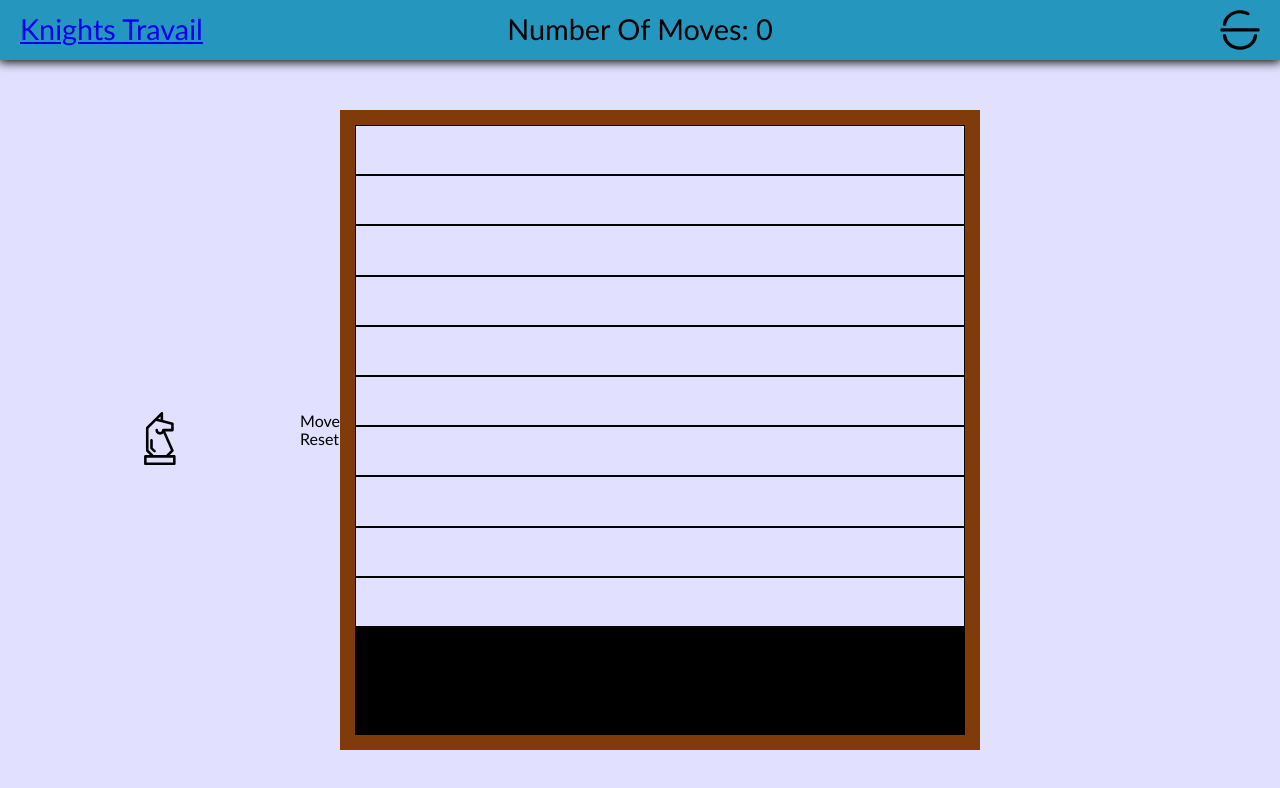
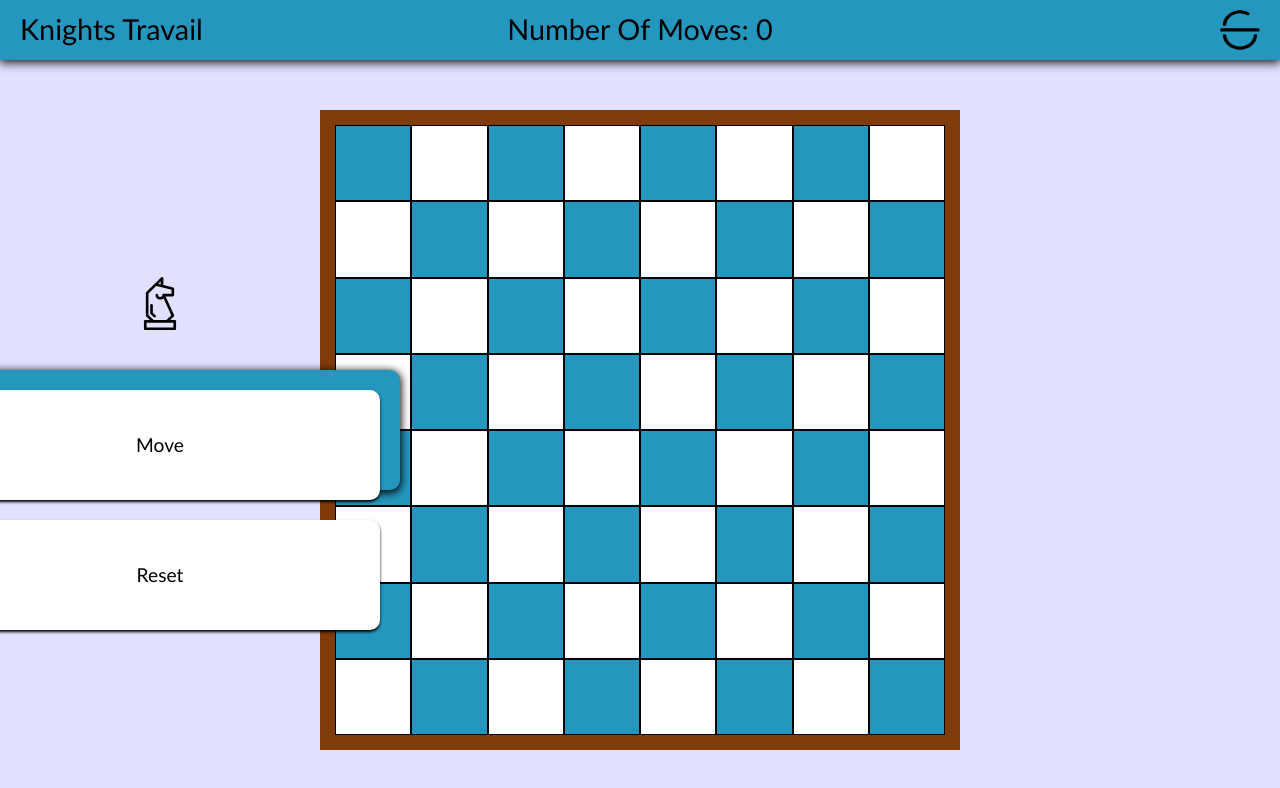
Before and after one commit to grazomarin/knights-travails, a React (Vite) app: page / in a window 1280 px wide. Shown: the top 788 px of the page. Built offline with nearby package versions, Linux system fonts and the light colour scheme.

Commit message:
feat: move board cell styling to Cell.jsx, add styling to link and knight-cont

```diff
--- a/package.json
+++ b/package.json
@@ -1,6 +1,6 @@
 {
 	"scripts": {
-		"start": "vite",
+		"dev": "vite",
 		"build": "vite build",
 		"preview": "vite preview",
 		"deploy": "gh-pages -d build"
@@ -61,7 +61,7 @@
 		"eslint": "^8.30.0",
 		"gh-pages": "^4.0.0",
 		"prettier": "^2.8.1",
-		"sass": "^1.57.1",
+		"sass": "^1.58.3",
 		"uniqid": "^5.4.0",
 		"vite": "^4.1.4"
 	}
--- a/src/components/Cell.jsx
+++ b/src/components/Cell.jsx
@@ -6,6 +6,17 @@ const Cell = ({ coords, handleDrop, id, children }) => {
 			className={`cell ${coords.y}-${coords.x}`}
 			onDragOver={(e) => e.preventDefault()}
 			onDrop={(e) => handleDrop(e, id)}
+			style={{
+				backgroundColor: `${
+					coords.y % 2
+						? coords.x % 2
+							? 'rgb(37, 150, 190)'
+							: 'rgb(255, 255, 255)'
+						: coords.x % 2
+						? 'rgb(255, 255, 255)'
+						: 'rgb(37, 150, 190)'
+				}`,
+			}}
 		>
 			{children}
 		</div>
--- a/src/styles/index.scss
+++ b/src/styles/index.scss
@@ -30,6 +30,15 @@ html {
 		justify-self: left;
 	}
 
+	a {
+		color: black;
+		text-decoration: none;
+
+		&:hover {
+			color: black;
+		}
+	}
+
 	.logo {
 		justify-self: right;
 		aspect-ratio: 1/1;
@@ -40,37 +49,19 @@ html {
 
 .board {
 	display: grid;
-	grid-template-rows: repeat(10, 1fr);
+	grid-template: repeat(8, 1fr) / repeat(8, 1fr);
 	grid-auto-flow: row;
 
 	aspect-ratio: 1 / 1;
 	width: $board-dimensions;
 	border: 15px solid $board-border-color;
 
-	.row {
-		display: grid;
-		grid-template-columns: repeat(10, 1fr);
-	}
 	.cell {
+		display: flex;
+		justify-content: center;
+		align-items: center;
+
 		border: 0.5px solid black;
-	}
-
-	.row:nth-child(even) {
-		.cell:nth-child(even) {
-			background-color: $tile-color1;
-		}
-		.cell:nth-child(odd) {
-			background-color: $tile-color2;
-		}
-	}
-
-	.row:nth-child(odd) {
-		.cell:nth-child(odd) {
-			background-color: $tile-color1;
-		}
-		.cell:nth-child(even) {
-			background-color: $tile-color2;
-		}
 	}
 }
 
@@ -83,7 +74,7 @@ html {
 	width: 100vw;
 }
 
-.knight-cont {
+.left {
 	display: flex;
 	flex-flow: column;
 	align-items: center;
@@ -94,8 +85,9 @@ html {
 	left: calc((100vw - $board-dimensions) / 4);
 	transform: translate(-50%, 0);
 
-	.knight {
-		width: calc($board-dimensions / 12);
+	.knight-cont {
+		position: absolute;
+		top: calc(0px - $board-dimensions / 12 - $small-dimension * 2);
 	}
 
 	.button-cont {
@@ -104,7 +96,7 @@ html {
 		gap: $small-dimension;
 
 		background-color: $tile-color1;
-		box-shadow: black 0 0 8px 1px;
+		box-shadow: black 0 2px 8px 1px;
 		padding: $small-dimension;
 		border-radius: 10px;
 		aspect-ratio: 4/1;
@@ -119,5 +111,19 @@ html {
 		background-color: $tile-color2;
 		font-size: 1.2rem;
 		border-radius: 10px;
+		box-shadow: black 0 2px 3px 0px;
+		transition: 50ms all ease-in-out;
+
+		&:hover {
+			box-shadow: black 0 2px 3px -1px;
+		}
+
+		&:active {
+			box-shadow: black 0 2px 3px -2px;
+		}
 	}
 }
+
+.knight {
+	width: calc($board-dimensions / 12);
+}
```
Also changed, not shown: 1 other file (tests, documents, lock files or other folders).
